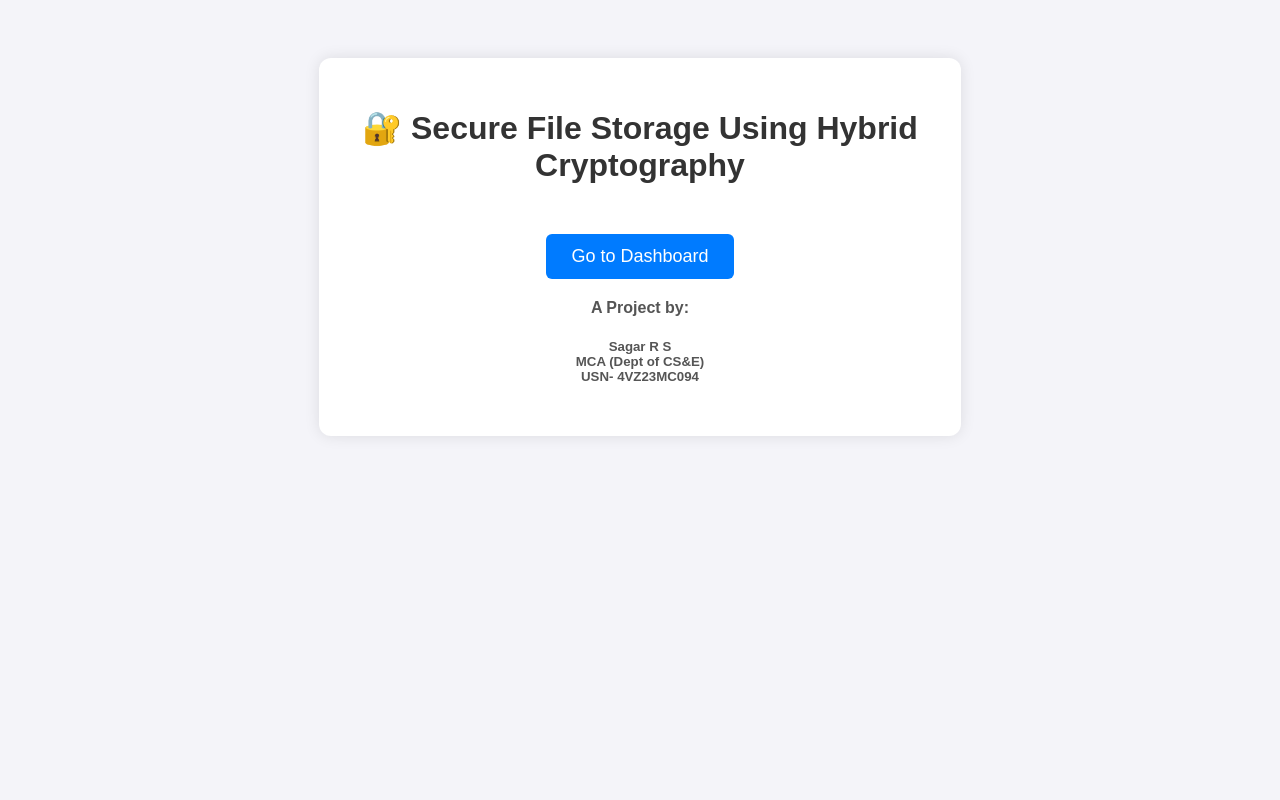
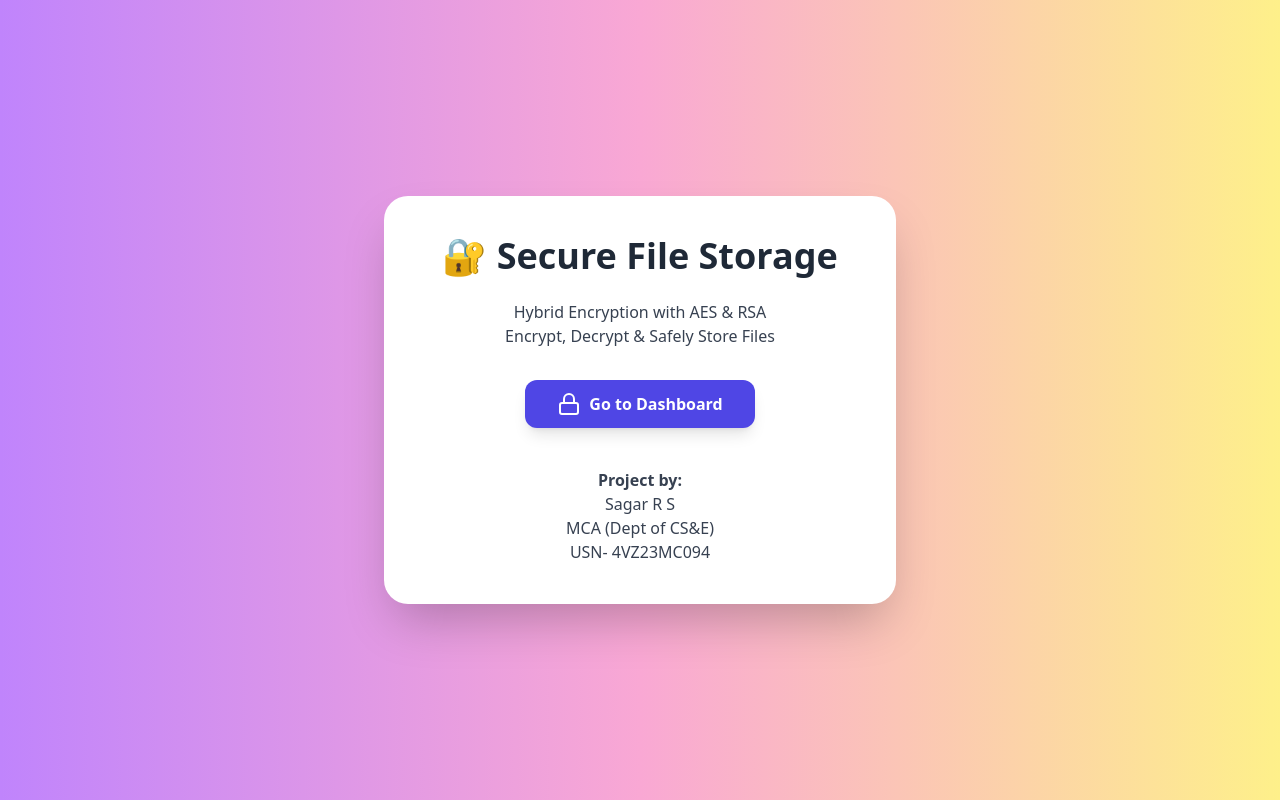
Before and after one commit to sushanth1271/secure_file, a Flask app: page / in a window 1280 px wide. Run offline with Flask 3, Linux system fonts and the light colour scheme; some libraries are stand-ins or nearby versions.

Commit message:
updated interface

```diff
--- a/templates/index.html
+++ b/templates/index.html
@@ -1,45 +1,33 @@
 <!DOCTYPE html>
-<html>
+<html lang="en">
 <head>
+  <meta charset="UTF-8">
   <title>Secure File Storage</title>
-    <style>
-      body {
-        font-family: Arial, sans-serif;
-        background: #f4f4f9;
-        text-align: center;
-        padding: 50px;
-      }
-      h1 { color: #333; margin-bottom: 30px; }
-      .card {
-        background: #fff;
-        padding: 30px;
-        margin: auto;
-        width: 50%;
-        border-radius: 12px;
-        box-shadow: 0 0 15px rgba(0,0,0,0.1);
-      }
-      button {
-        padding: 12px 25px;
-        border: none;
-        border-radius: 6px;
-        background: #007bff;
-        color: white;
-        font-size: 18px;
-        cursor: pointer;
-        margin-top: 20px;
-      }
-      button:hover { background: #0056b3; }
-      h4, h5 { color: #555; margin-top: 20px; }
-    </style>
+  <script src="https://cdn.tailwindcss.com"></script>
+  <script src="https://unpkg.com/feather-icons"></script>
 </head>
-  <body>
-    <div class="card">
-      <h1>🔐 Secure File Storage Using Hybrid Cryptography</h1>
+<body class="bg-gradient-to-r from-purple-400 via-pink-300 to-yellow-200 min-h-screen flex flex-col justify-center items-center p-6">
+
+
+  <div class="bg-white rounded-3xl shadow-2xl p-10 w-full max-w-lg text-center hover:scale-105 transform transition duration-300">
+    <h1 class="text-4xl font-bold text-gray-800 mb-6">🔐 Secure File Storage</h1>
+    <p class="text-gray-700 mb-8">Hybrid Encryption with AES & RSA<br>Encrypt, Decrypt & Safely Store Files</p>
+
     <a href="/download">
-        <button>Go to Dashboard</button>
+      <button class="bg-indigo-600 text-white font-semibold py-3 px-8 rounded-xl shadow-lg hover:bg-indigo-700 hover:scale-105 transform transition duration-300 flex items-center gap-2 justify-center mx-auto">
+        <i data-feather="lock"></i> Go to Dashboard
+      </button>
     </a>
-      <h4>A Project by:</h4>
-      <h5>Sagar R S <br>MCA (Dept of CS&E)<br>USN- 4VZ23MC094</h5>
+
+    <div class="mt-10 text-gray-700">
+      <h4 class="font-semibold">Project by:</h4>
+      <p>Sagar R S<br>MCA (Dept of CS&E)<br>USN- 4VZ23MC094</p>
     </div>
+  </div>
+
+  <!-- Feather Icons -->
+  <script>
+    feather.replace()
+  </script>
 </body>
 </html>
```
Lines whose indentation alone changed are shown as unchanged.
